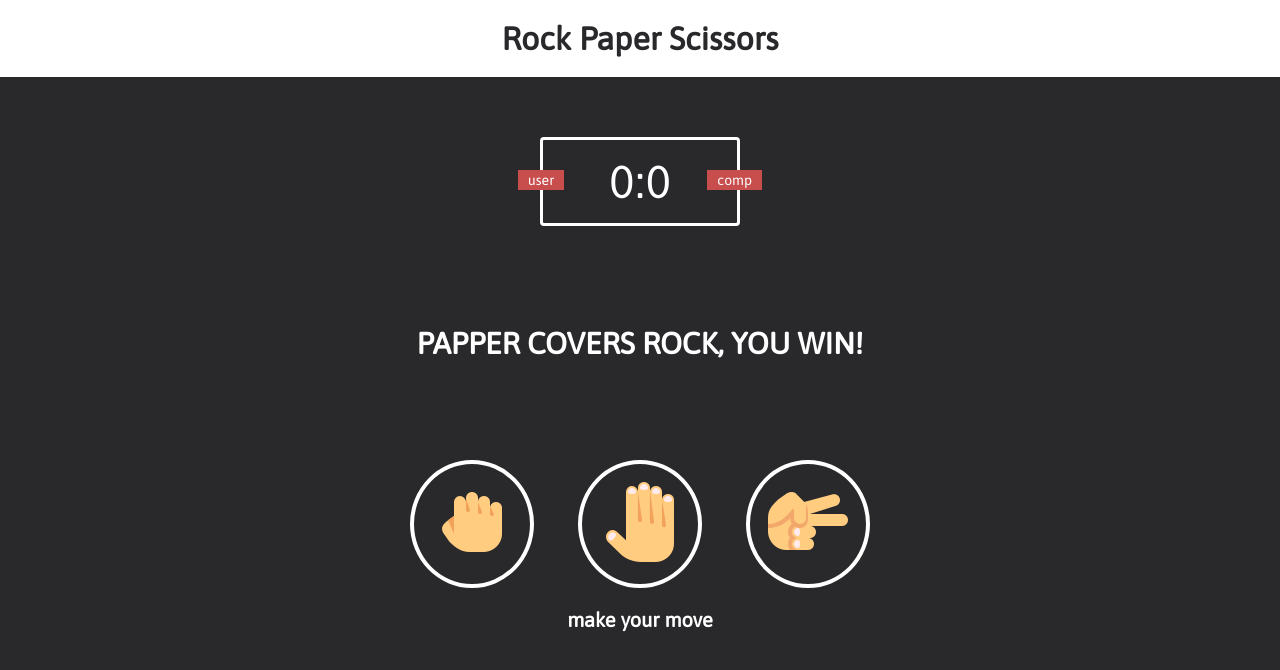
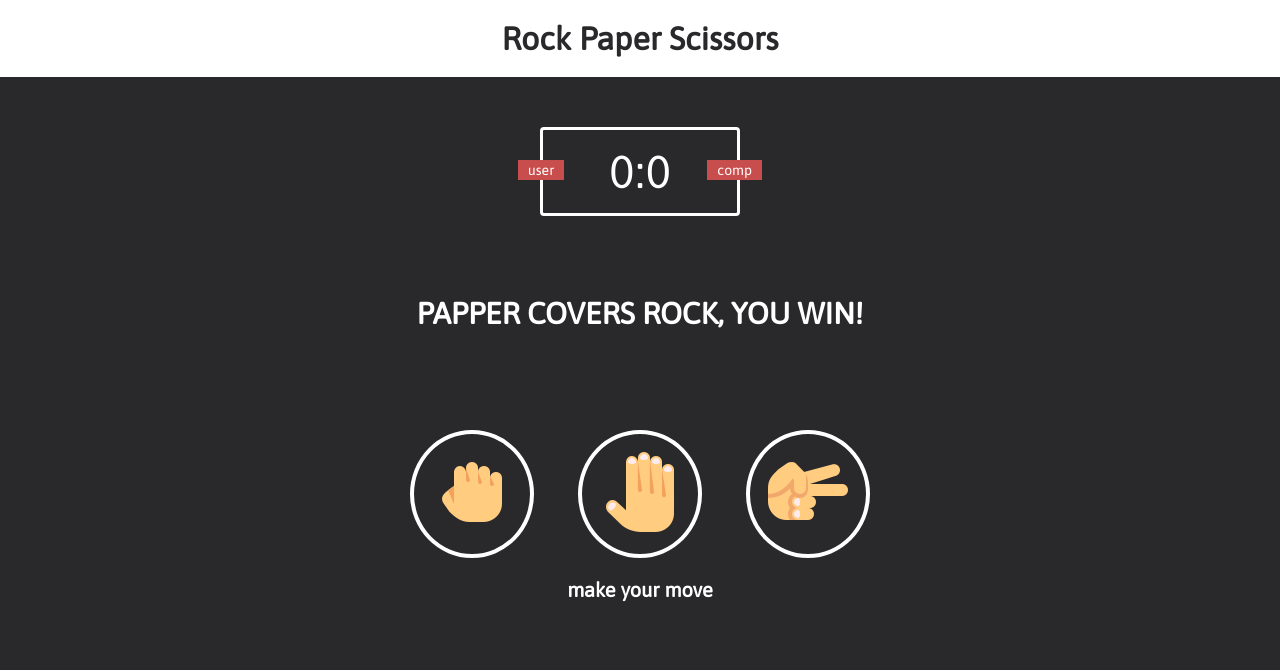
Before and after one commit to LuciLua/Rock-paper-and-scissors, a plain HTML site: page index.html in a window 1280 px wide. Drawn offline with Linux system fonts and the light colour scheme.

Commit message:
Margin ajust

```diff
--- a/style.css
+++ b/style.css
@@ -33,7 +33,7 @@ header > h1{
     padding: 15px 20px;
     font-family: Asap, sans-serif;
     position: relative;
-    margin-top: 60px;
+    margin-top: 50px;
 }
 
 .badge{
@@ -59,7 +59,7 @@ header > h1{
 .result{
     font-size: 30px;
     color: white;
-    margin-top: 100px;
+    margin-top: 80px;
 }
 
 .result > p{
```
Also changed, not shown: index.html (+0 -3 lines).
